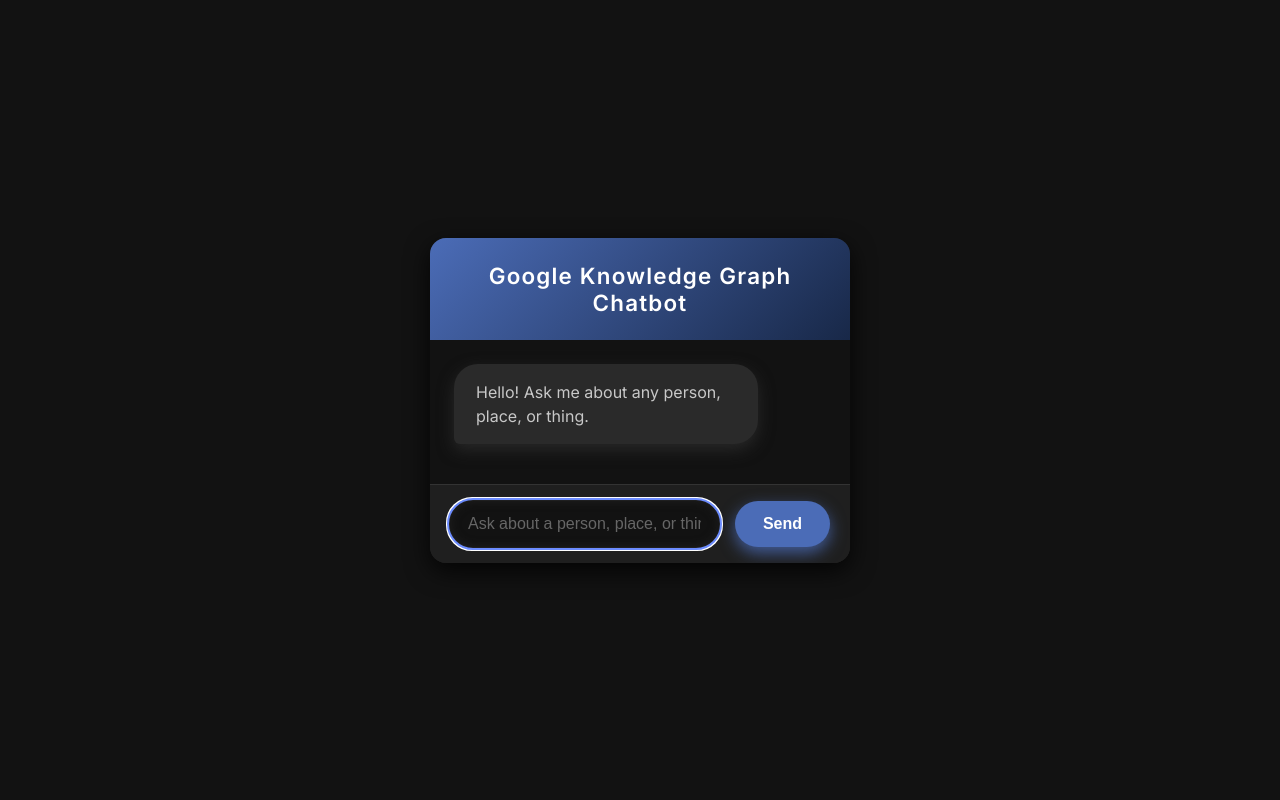
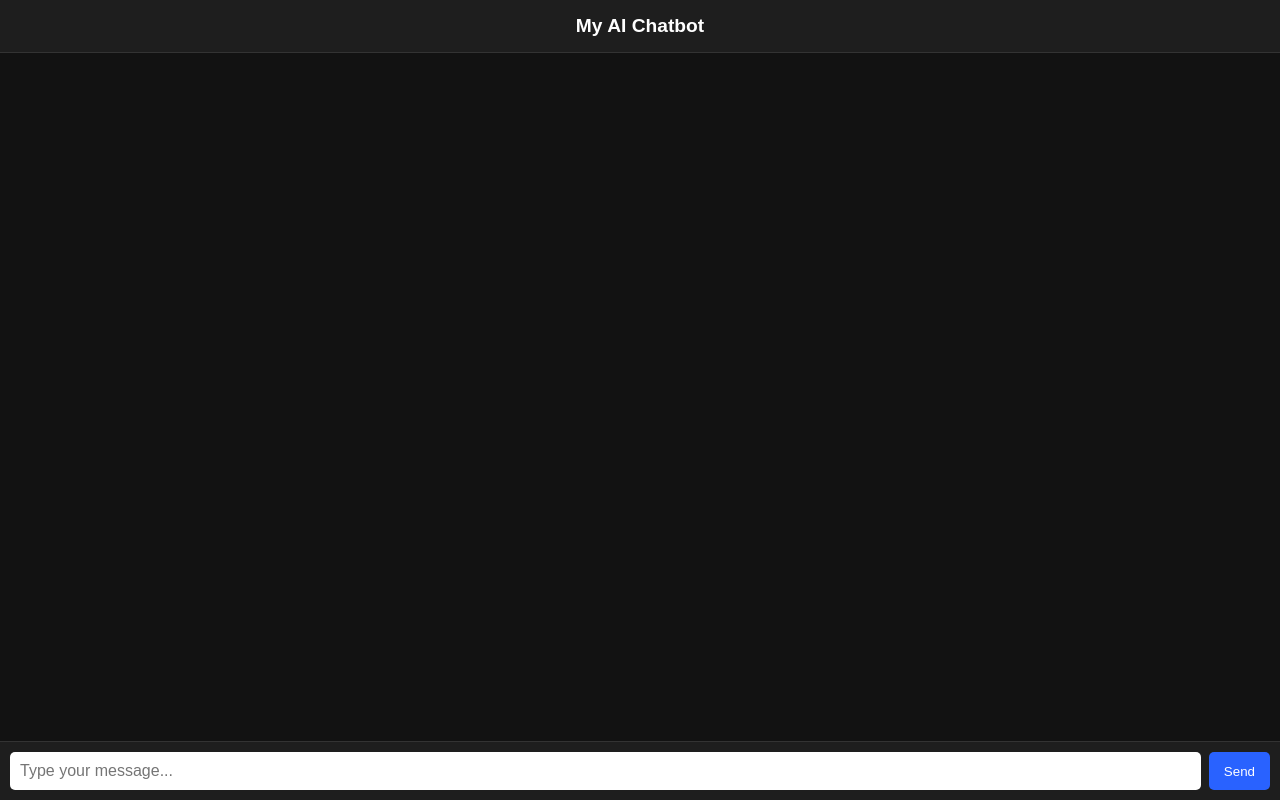
Before and after one commit to syed-yaseen007/chatbot, a plain HTML site: page index.html in a window 1280 px wide. Drawn offline with Linux system fonts and the light colour scheme.

Commit message:
Describe your update here

```diff
--- a/index.html
+++ b/index.html
@@ -2,201 +2,89 @@
 <html lang="en">
 <head>
 <meta charset="UTF-8" />
-  <meta name="viewport" content="width=device-width, initial-scale=1" />
-  <title>Google Knowledge Graph Chatbot</title>
+<meta name="viewport" content="width=device-width, initial-scale=1.0" />
+<title>My AI Chatbot</title>
 <style>
-    @import url('https://fonts.googleapis.com/css2?family=Inter:wght@400;600&display=swap');
     body {
         margin: 0;
-      background: #121212;
-      font-family: 'Inter', sans-serif;
-      color: #e0e0e0;
-      display: flex;
-      justify-content: center;
-      align-items: center;
-      height: 100vh;
-      -webkit-font-smoothing: antialiased;
-    }
-    .chat-container {
-      background: #1f1f1f;
-      width: 420px;
-      max-width: 90vw;
-      border-radius: 16px;
-      box-shadow: 0 8px 24px rgba(0,0,0,0.8);
+        font-family: Arial, sans-serif;
+        background-color: #121212;
+        color: #fff;
         display: flex;
         flex-direction: column;
-      overflow: hidden;
+        height: 100vh;
     }
-    .chat-header {
-      background: linear-gradient(135deg, #4b6cb7 0%, #182848 100%);
-      padding: 24px;
-      font-size: 1.4rem;
-      font-weight: 700;
-      color: #fff;
+    header {
+        padding: 15px;
+        background: #1e1e1e;
         text-align: center;
-      letter-spacing: 1.2px;
-      box-shadow: 0 2px 6px rgba(0,0,0,0.6);
-      user-select: none;
+        font-size: 1.2em;
+        font-weight: bold;
+        border-bottom: 1px solid #333;
     }
-    .chat-messages {
+    #chat-container {
         flex: 1;
-      padding: 24px;
-      background: #121212;
         overflow-y: auto;
-      scrollbar-width: thin;
-      scrollbar-color: #4b6cb7 transparent;
-    }
-    .chat-messages::-webkit-scrollbar {
-      width: 8px;
-    }
-    .chat-messages::-webkit-scrollbar-thumb {
-      background-color: #4b6cb7;
-      border-radius: 12px;
+        padding: 15px;
     }
     .message {
-      max-width: 70%;
-      margin-bottom: 16px;
-      padding: 16px 22px;
-      border-radius: 24px;
-      line-height: 1.5;
-      font-size: 1rem;
-      box-shadow: 0 3px 12px rgba(0,0,0,0.7);
-      word-break: break-word;
+        max-width: 75%;
+        padding: 10px 14px;
+        margin-bottom: 10px;
+        border-radius: 10px;
+        line-height: 1.4em;
+        word-wrap: break-word;
     }
-    .user-message {
-      background: #3a57e8;
-      color: #e6eaff;
+    .user-msg {
+        background: #2962ff;
         align-self: flex-end;
-      border-bottom-right-radius: 6px;
-      box-shadow: 0 6px 16px rgba(58, 87, 232, 0.6);
+        margin-left: auto;
     }
-    .bot-message {
-      background: #2a2a2a;
-      color: #c8c8c8;
+    .bot-msg {
+        background: #2d2d2d;
+        border: 1px solid #444;
         align-self: flex-start;
-      border-bottom-left-radius: 6px;
-      box-shadow: 0 6px 16px rgba(42,42,42,0.9);
-      white-space: pre-line;
+        margin-right: auto;
     }
-    .chat-input {
+    #input-area {
         display: flex;
-      background: #1f1f1f;
-      padding: 16px 20px;
+        padding: 10px;
+        background: #1e1e1e;
         border-top: 1px solid #333;
     }
-    .chat-input input {
+    #user-input {
         flex: 1;
-      padding: 14px 18px;
-      border-radius: 30px;
+        padding: 10px;
+        border-radius: 5px;
         border: none;
-      font-size: 1rem;
-      background: #121212;
-      color: #e0e0e0;
-      outline-offset: 2px;
-      outline-color: #4b6cb7;
-      font-weight: 500;
-      box-shadow: inset 0 0 10px #1f1f1f;
+        outline: none;
+        font-size: 1em;
     }
-    .chat-input input::placeholder {
-      color: #666;
-      font-weight: 400;
+    button {
+        margin-left: 8px;
+        padding: 10px 15px;
+        background: #2962ff;
+        color: #fff;
+        border: none;
+        border-radius: 5px;
+        cursor: pointer;
     }
-    .chat-input input:focus {
-      outline-color: #6c8cff;
-    }
-    .chat-input button {
-      margin-left: 16px;
-      background: #4b6cb7;
-      border: none;
-      border-radius: 30px;
-      padding: 0 28px;
-      color: white;
-      font-weight: 600;
-      font-size: 1rem;
-      cursor: pointer;
-      box-shadow: 0 6px 16px rgba(75, 108, 183, 0.8);
-      transition: background-color 0.3s ease;
-      display: flex;
-      align-items: center;
-      justify-content: center;
-    }
-    .chat-input button:hover {
-      background: #3a57e8;
-      box-shadow: 0 6px 20px rgba(58, 87, 232, 0.8);
-    }
-    .chat-input button:active {
-      background: #2a3fcc;
+    button:hover {
+        background: #1a43b5;
     }
 </style>
 </head>
 <body>
 
-  <div class="chat-container" role="main" aria-label="Google Knowledge Graph Chatbot">
-    <div class="chat-header">Google Knowledge Graph Chatbot</div>
-    <div class="chat-messages" id="chatMessages" aria-live="polite" aria-atomic="true"></div>
-    <form class="chat-input" onsubmit="event.preventDefault(); sendMessage();">
-      <input
-        id="userInput"
-        type="text"
-        placeholder="Ask about a person, place, or thing..."
-        autocomplete="off"
-        aria-label="Message input"
-        required
-      />
-      <button type="submit" aria-label="Send message">Send</button>
-    </form>
+<header>My AI Chatbot</header>
+
+<div id="chat-container"></div>
+
+<div id="input-area">
+    <input type="text" id="user-input" placeholder="Type your message..." autocomplete="off" />
+    <button id="send-btn">Send</button>
 </div>
 
-  <script>
-    const chatMessages = document.getElementById('chatMessages');
-    const userInput = document.getElementById('userInput');
-
-    function addMessage(text, sender) {
-      const msg = document.createElement('div');
-      msg.classList.add('message', sender === 'user' ? 'user-message' : 'bot-message');
-      msg.textContent = text;
-      chatMessages.appendChild(msg);
-      chatMessages.scrollTop = chatMessages.scrollHeight;
-    }
-
-    async function sendMessage() {
-      const message = userInput.value.trim();
-      if (!message) return;
-
-      addMessage(message, 'user');
-      userInput.value = '';
-
-      addMessage('Searching...', 'bot');
-      const lastBotMsg = chatMessages.querySelector('.bot-message:last-child');
-
-      try {
-        const response = await fetch('http://localhost:3000/api/search', {
-          method: 'POST',
-          headers: { 'Content-Type': 'application/json' },
-          body: JSON.stringify({ query: message }),
-        });
-
-        const data = await response.json();
-
-        if (data.error) {
-          lastBotMsg.textContent = 'Error: ' + data.error;
-        } else if (data.message) {
-          lastBotMsg.textContent = data.message;
-        } else {
-          lastBotMsg.textContent = `${data.name}${data.description ? ' — ' + data.description : ''}\n\n${data.detailedDesc || ''}`;
-        }
-      } catch (error) {
-        lastBotMsg.textContent = 'Failed to fetch response.';
-        console.error(error);
-      }
-
-      chatMessages.scrollTop = chatMessages.scrollHeight;
-    }
-
-    addMessage("Hello! Ask me about any person, place, or thing.", 'bot');
-
-    userInput.focus();
-  </script>
-
+<script src="script.js"></script>
 </body>
 </html>
--- a/script.js
+++ b/script.js
@@ -1,47 +1,49 @@
-const express = require('express');
-const cors = require('cors');
-const fetch = require('node-fetch'); // if Node <18, install with npm i node-fetch
+const chatContainer = document.getElementById("chat-container");
+const userInput = document.getElementById("user-input");
+const sendBtn = document.getElementById("send-btn");
 
-const app = express();
-app.use(cors());
-app.use(express.json());
+// Helper to display messages
+function appendMessage(message, className) {
+    const msgDiv = document.createElement("div");
+    msgDiv.classList.add("message", className);
+    msgDiv.textContent = message;
+    chatContainer.appendChild(msgDiv);
+    chatContainer.scrollTop = chatContainer.scrollHeight;
+}
 
-const API_KEY = 'AIzaSyC4feZNV8RooFwcQUMtySHKwchJZnaUAzk'; // Your Google API key
+// Send user input to backend
+async function sendMessage() {
+    const message = userInput.value.trim();
+    if (!message) return;
 
-app.post('/api/search', async (req, res) => {
-  const { query } = req.body;
-  if (!query) return res.status(400).json({ error: 'Query is required' });
+    // Show user message
+    appendMessage(message, "user-msg");
+    userInput.value = "";
 
-  const endpoint = `https://kgsearch.googleapis.com/v1/entities:search?query=${encodeURIComponent(query)}&key=${API_KEY}&limit=1&indent=True`;
+    // Show a loading message from the bot
+    const loadingMsg = document.createElement("div");
+    loadingMsg.classList.add("message", "bot-msg");
+    loadingMsg.textContent = "Thinking...";
+    chatContainer.appendChild(loadingMsg);
+    chatContainer.scrollTop = chatContainer.scrollHeight;
 
-  try {
-    const response = await fetch(endpoint);
-    if (!response.ok) {
-      return res.status(response.status).json({ error: 'Google API error' });
+    try {
+        const res = await fetch("http://localhost:8000/chat", { // Change to your backend URL
+            method: "POST",
+            headers: { "Content-Type": "application/json" },
+            body: JSON.stringify({ user_message: message })
+        });
+        const data = await res.json();
+
+        // Replace loading text with actual bot response
+        loadingMsg.textContent = data.bot_response || "[No response]";
+    } catch (error) {
+        loadingMsg.textContent = "Error: Could not reach server.";
+        console.error(error);
     }
+}
 
-    const data = await response.json();
-    if (data.itemListElement && data.itemListElement.length > 0) {
-      const entity = data.itemListElement[0].result;
-      const name = entity.name || 'Unknown';
-      const description = entity.description || '';
-      const detailedDesc = (entity.detailedDescription && entity.detailedDescription.articleBody) || '';
-
-      return res.json({
-        name,
-        description,
-        detailedDesc,
-      });
-    } else {
-      return res.json({ message: "Sorry, I couldn't find information on that." });
-    }
-  } catch (error) {
-    console.error(error);
-    res.status(500).json({ error: 'Internal server error' });
-  }
+sendBtn.addEventListener("click", sendMessage);
+userInput.addEventListener("keypress", e => {
+    if (e.key === "Enter") sendMessage();
 });
-
-const PORT = process.env.PORT || 3000;
-app.listen(PORT, () => {
-  console.log(`Backend listening on port ${PORT}`);
-});
```
Also changed, not shown: 1 other file. Lines whose indentation alone changed are shown as unchanged.
